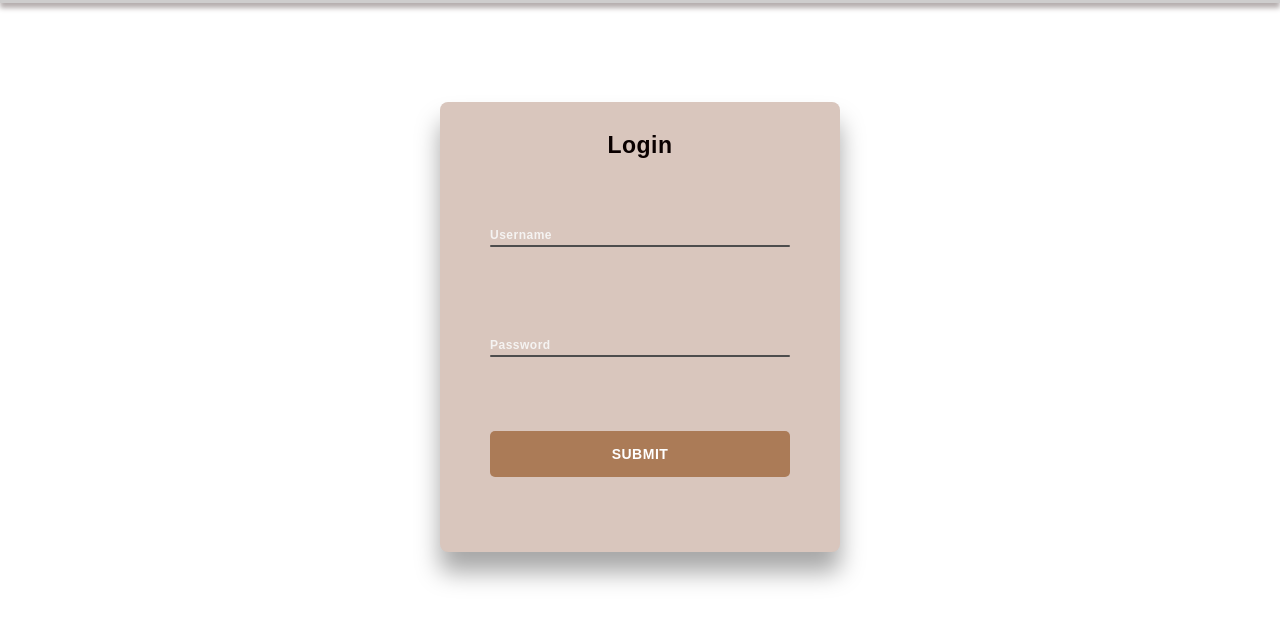
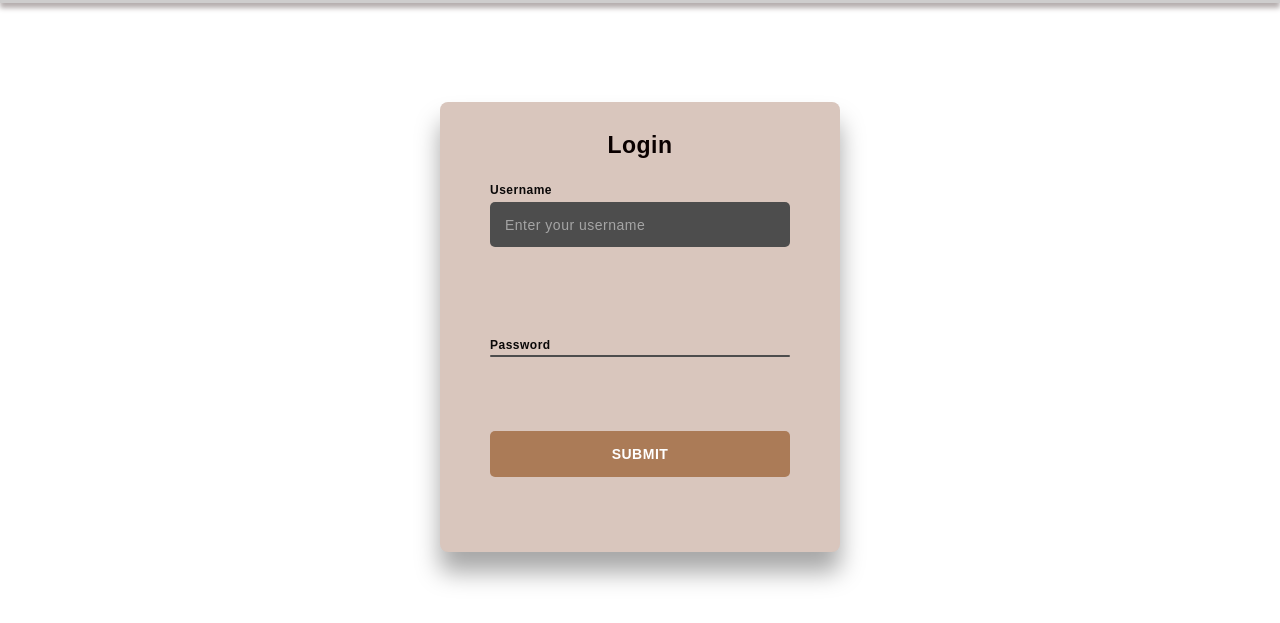
Before and after one commit to Ishani-Phukan/Metapoise_Hackathon, a plain HTML site: page login.html in a window 1280 px wide. Both pictures are taken after a click on the label "Username". Shown: the part 73-696 px from the top of the page. Drawn offline with Linux system fonts and the light colour scheme.

Commit message:
Login complete

```diff
--- a/login.html
+++ b/login.html
@@ -1,4 +1,4 @@
-<html lang="en"></html>
+<html lang="en">
 <head>
     <meta charset="UTF-8">
     <meta name="viewport" content="width=device-width, initial-scale=1.0">
@@ -33,12 +33,16 @@
     <script>
         function expand(lbl) {
             var elemID=lbl.getAttribute("for");
-            document.getElementById(elemId).style.height="45px";
-            document.getElementById(elemId).classList.add("my-style");
+            document.getElementById(elemID).style.height="45px";
+            document.getElementById(elemID).classList.add("my-style");
             lbl.style.transform="translateY(-45px)";
         }
     </script>
-    <footer></footer>
+
+    <footer>
+        <!-- Add footer content here -->
+    </footer>
+
     <script src="app.js"></script>
 </body>
 </html>
--- a/styles.css
+++ b/styles.css
@@ -173,7 +173,7 @@ input{
     width: 300px;
     position: absolute;
     background-color: #4d4d4d;
-    color: #0a0303;
+    color: #f6f1f1;
     padding: 0 15px;
     font-weight: 300;
     border-radius: 5px;
@@ -181,7 +181,7 @@ input{
 }
 label{
     display: inline-block;
-    color: #f5f3f2;
+    color: #0a0808;
     cursor: pointer;
     font-size: 12px;
     position: absolute;
```
